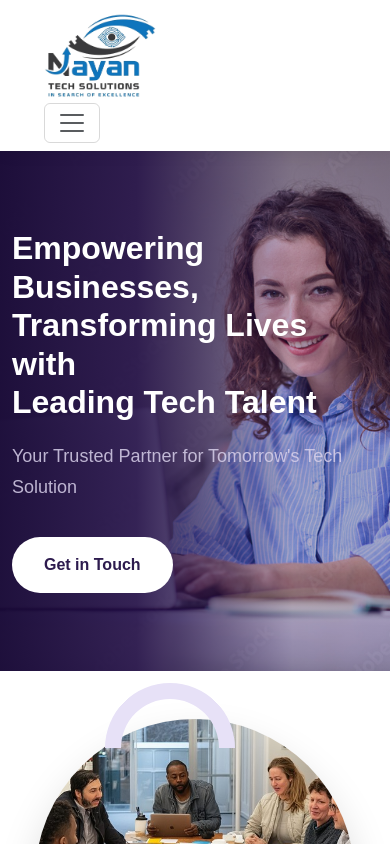
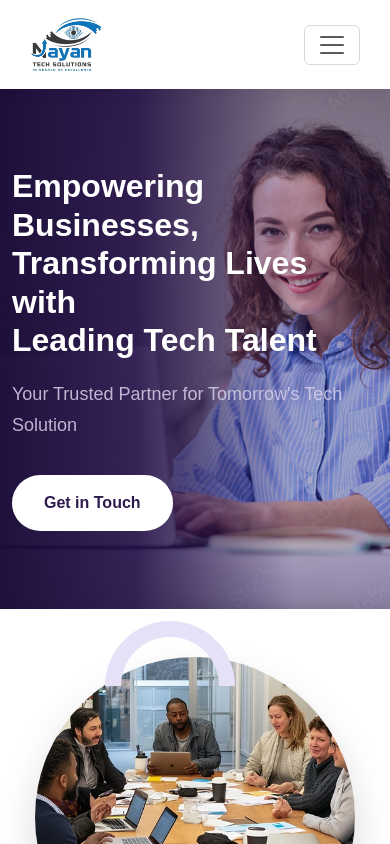
Before and after one commit to Sudheerenagandula/Nayan-Tech-Solutions, an Angular app: page /about in a window 390 px wide. Shown: the top 844 px of the page. Built offline with nearby package versions, Linux system fonts and the light colour scheme.

Commit message:
Increase Angular build budgets

```diff
--- a/src/app/components/navbar/navbar.css
+++ b/src/app/components/navbar/navbar.css
@@ -1,14 +1,33 @@
-/* Force navbar to always be solid white, never transparent */
-.navbar-transparent,
-.navbar-solid,
+/* ===============================
+   BASE NAVBAR — full-width, flush at top
+=================================*/
 .navbar {
+    display: flex;
+    align-items: center;
+    justify-content: space-between;
+    flex-wrap: wrap;
+
     background-color: #ffffff !important;
-    box-shadow: 0 2px 15px rgba(0, 0, 0, 0.08);
-    transition: box-shadow 0.3s ease;
+    position: sticky;
+    top: 0;
+    z-index: 1030;
+
+    width: 100%;
+    max-width: 100%;
+    margin: 0;
+
+    border-radius: 0;
+    padding: 14px 30px;
+    box-shadow: 0 2px 15px rgba(0, 0, 0, 0.06);
+
+    transition: all 0.6s cubic-bezier(0.4, 0, 0.2, 1);
 }
 
-/* Since background is always white now, nav links and mega-trigger
-   must always be dark, even in the "transparent" state */
+.navbar-transparent,
+.navbar-solid {
+    background-color: #ffffff !important;
+}
+
 .navbar-transparent .nav-link,
 .navbar-transparent .mega-trigger {
     color: #1a1a3d !important;
@@ -17,6 +36,45 @@
 .navbar-transparent .nav-link:hover,
 .navbar-solid .nav-link:hover {
     color: #0d6efd !important;
+}
+
+/* ===============================
+   SCROLLED STATE — floating pill
+=================================*/
+.navbar.navbar-scrolled {
+    top: 14px;
+    max-width: 1100px;
+    width: calc(100% - 120px);
+    margin: 0 auto;
+
+    border-radius: 60px;
+    padding: 8px 24px;
+    box-shadow: 0 15px 40px rgba(0, 0, 0, 0.16);
+}
+
+@media (max-width: 992px) {
+    .navbar {
+        padding: 12px 20px;
+    }
+    .navbar.navbar-scrolled {
+        width: calc(100% - 20px);
+        border-radius: 30px;
+        top: 8px;
+    }
+}
+
+.navbar .container {
+    max-width: 100%;
+    width: 100%;
+    padding-left: 12px;
+    padding-right: 12px;
+}
+
+@media (max-width: 768px) {
+    .navbar .container {
+        padding-left: 10px;
+        padding-right: 10px;
+    }
 }
 
 .brand-name {
@@ -37,31 +95,64 @@
     margin-top: 2px;
 }
 
-/* Since navbar is always white now, no need for a separate
-   transparent-state brand color override */
 .navbar-brand:hover .brand-name {
     color: #0d6efd;
 }
 
-/* Let the navbar container stretch closer to screen edges */
-.navbar .container {
-    max-width: 100%;
-    width: 100%;
-    padding-left: 40px;
-    padding-right: 40px;
+body {
+    scroll-padding-top: 100px;
+}
+
+/* ===============================
+   LOGO SIZE
+=================================*/
+.navbar-brand {
+    display: flex !important;
+    flex-direction: row !important;
+    align-items: center;
+    gap: 10px;
+}
+
+.navbar-brand img,
+.brand-logo {
+    height: 75px;
+    width: 300px;
+    object-fit: contain;
+    object-position: left center;
+    transition: all 0.6s cubic-bezier(0.4, 0, 0.2, 1);
+}
+
+.navbar.navbar-scrolled .navbar-brand img,
+.navbar.navbar-scrolled .brand-logo {
+    height: 50px;
+    width: 170px;
 }
 
 @media (max-width: 768px) {
-    .navbar .container {
-        padding-left: 20px;
-        padding-right: 20px;
+    .navbar-brand img,
+    .brand-logo {
+        height: 55px;
+        width: 190px;
     }
 }
 
+.nav-actions {
+    display: flex !important;
+    gap: 10px !important;
+    align-items: center;
+}
 
-/* MEGA MENU */
+.login-btn,
+.register-btn {
+    display: inline-block;
+    white-space: nowrap;
+}
+
+/* ===============================
+   MEGA MENU
+=================================*/
 .mega-menu-item {
-  position: static; /* lets the panel span full width */
+    position: static;
 }
 
 .mega-trigger {
@@ -72,7 +163,7 @@
 }
 
 .chevron {
-  transition: transform 0.25s ease;
+    transition: transform 0.35s ease;
 }
 
 .chevron.rotated {
@@ -81,23 +172,26 @@
 
 .mega-panel {
     position: absolute;
-  left: 0;
-  right: 0;
-  top: 100%;
+    left: 50%;
+    top: calc(100% + 12px);
+    transform: translate(-50%, -8px);
+    width: min(1200px, 92vw);
+
     background: #fff;
-  box-shadow: 0 20px 40px rgba(0, 0, 0, 0.12);
-  border-top: 1px solid rgba(0, 0, 0, 0.06);
+    border-radius: 28px;
+    box-shadow: 0 25px 60px rgba(0, 0, 0, 0.16);
+    border: none;
+
     opacity: 0;
     visibility: hidden;
-  transform: translateY(-8px);
-  transition: opacity 0.25s ease, transform 0.25s ease, visibility 0.25s;
+    transition: opacity 0.45s ease, transform 0.45s ease, visibility 0.45s;
     z-index: 30;
 }
 
 .mega-panel.show {
     opacity: 1;
     visibility: visible;
-  transform: translateY(0);
+    transform: translate(-50%, 0);
 }
 
 .mega-panel-inner {
@@ -144,27 +238,27 @@
     color: #0d6efd;
 }
 
-/* Transparent navbar: mega trigger and panel need solid readable state */
 .navbar-transparent .mega-trigger {
-  color: #fff;
+    color: #1a1a3d;
 }
 
 .navbar-transparent .mega-panel {
-  background: #fff; /* panel itself always solid, regardless of navbar state */
+    background: #fff;
 }
 
 .navbar-transparent .mega-col-title,
 .navbar-transparent .mega-col-links a {
-  color: #111; /* keep dropdown content dark/readable even when trigger is white */
+    color: #111;
 }
 
-/* Mobile: mega menu collapses into a stacked list */
 @media (max-width: 992px) {
     .mega-panel {
         position: static;
+        transform: none;
+        width: 100%;
         box-shadow: none;
-    border-top: none;
-    transform: none;
+        border-radius: 16px;
+        margin-top: 8px;
         display: none;
     }
 
@@ -183,69 +277,19 @@
     }
 }
 
-
-/* Fix brand name / tagline running together */
-.navbar-brand {
-  display: flex !important;
-  flex-direction: row !important; /* logo + text side by side, not stacked */
-  align-items: center;
-  gap: 10px;
+.mega-col-title-link {
+    text-decoration: none;
+    color: inherit;
+    display: block;
 }
 
-/* Fix Login/Register buttons running together */
-.nav-actions {
-  display: flex !important;
-  gap: 10px !important;
-  align-items: center;
-}
-
-.login-btn,
-.register-btn {
-  display: inline-block;
-  white-space: nowrap;
-}
-
-
-/* Prevent sticky navbar from covering page content */
-body {
-  scroll-padding-top: 80px;
-}
-
-
-/* ===============================
-   LOGO SIZE
-   Increased from 50px -> 70px. Adjust here only.
-=================================*/
-.navbar-brand img,
-.brand-logo {
-  height: 85px;        /* Keep height fixed */
-  width: 350px;        /* Increase width */
-  object-fit: contain;
-  object-position: left center;
-
-}
-
-/* keep the navbar itself as a proper flex row: logo left, links right */
-.navbar {
-  display: flex;
-  align-items: center;
-  justify-content: space-between;
-  flex-wrap: wrap;
-  padding: 15px 30px;
-}
-
-@media (max-width: 768px) {
-  .navbar-brand img,
-  .brand-logo {
-    height: 85px;
-    width: 350px;      /* smaller width on mobile */
-  }
+.mega-col-title-link:hover .mega-col-title {
+    color: var(--bs-primary, #0d6efd);
 }
 
 /* ===============================
    RESOURCES DROPDOWN
 =================================*/
-
 .resources-dropdown {
     position: relative;
 }
@@ -259,17 +303,17 @@ body {
 
 .resources-panel {
     position: absolute;
-  top: 100%;
+    top: calc(100% + 12px);
     left: 0;
     min-width: 220px;
     background: #fff;
-  border-radius: 10px;
-  box-shadow: 0 20px 40px rgba(0, 0, 0, 0.15);
+    border-radius: 18px;
+    box-shadow: 0 20px 45px rgba(0, 0, 0, 0.16);
     padding: 12px 0;
     opacity: 0;
     visibility: hidden;
     transform: translateY(-8px);
-  transition: opacity 0.25s ease, transform 0.25s ease, visibility 0.25s;
+    transition: opacity 0.45s ease, transform 0.45s ease, visibility 0.45s;
     z-index: 30;
 }
 
@@ -301,6 +345,7 @@ body {
         transform: none;
         display: none;
         padding: 0;
+        border-radius: 12px;
     }
 
     .resources-panel.show {
@@ -310,27 +355,6 @@ body {
     .resources-link {
         padding: 10px 10px 10px 20px;
     }
-}
-
-
-.mega-col-title-link {
-  text-decoration: none;
-  color: inherit;
-  display: block;
-}
-
-.mega-col-title-link:hover .mega-col-title {
-  color: var(--bs-primary, #0d6efd);
-}
-.navbar {
-  display: flex;
-  align-items: center;
-  justify-content: space-between;
-  flex-wrap: wrap;
-  padding: 8px 24px;
-  position: sticky;
-  top: 0;
-  z-index: 1030;
 }
 
 /* ===============================
--- a/src/app/components/navbar/navbar.html
+++ b/src/app/components/navbar/navbar.html
@@ -2,7 +2,12 @@
   class="navbar navbar-expand-lg sticky-top"
   [class.navbar-transparent]="isHome && !isScrolled"
   [class.navbar-solid]="!isHome || isScrolled"
+  [class.navbar-scrolled]="isScrolled"
 >
+  <!-- class="navbar navbar-expand-lg sticky-top"
+  [class.navbar-transparent]="isHome && !isScrolled"
+  [class.navbar-solid]="!isHome || isScrolled" -->
+
 
   <div class="container">
 
```
Lines whose indentation alone changed are shown as unchanged.
